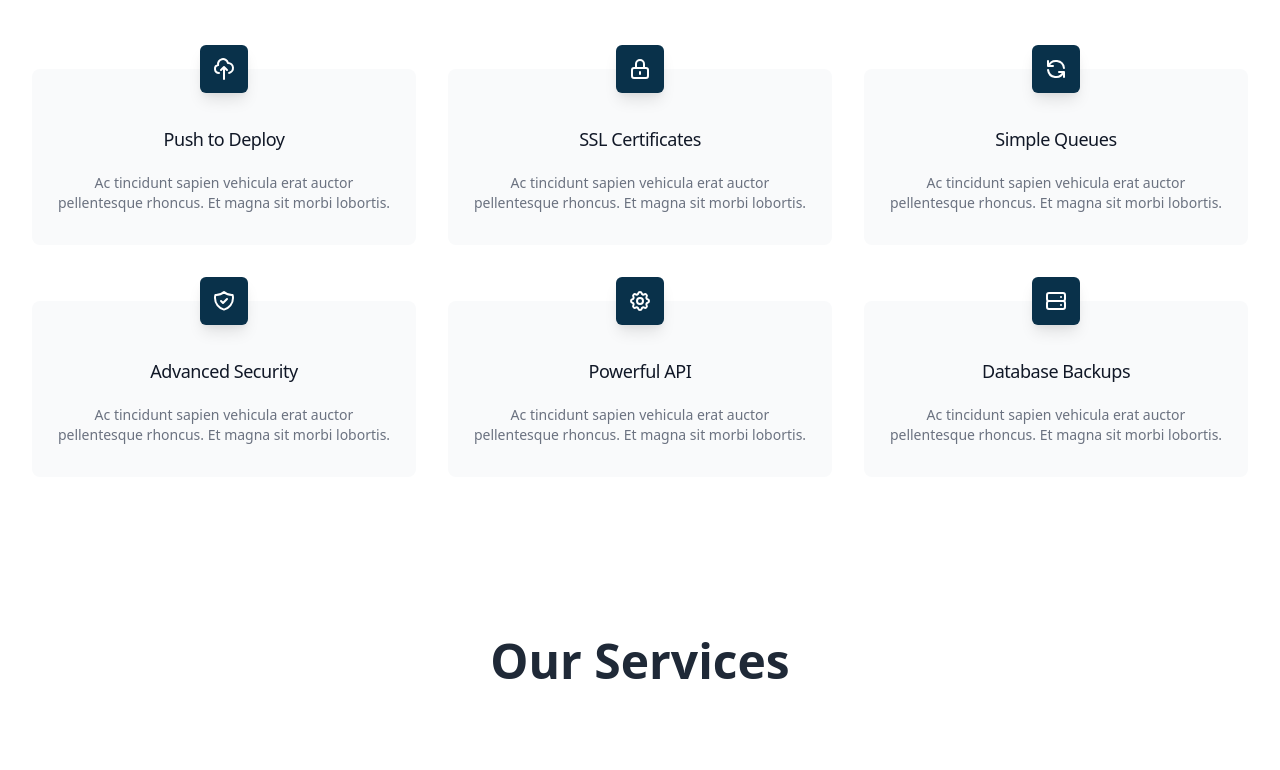
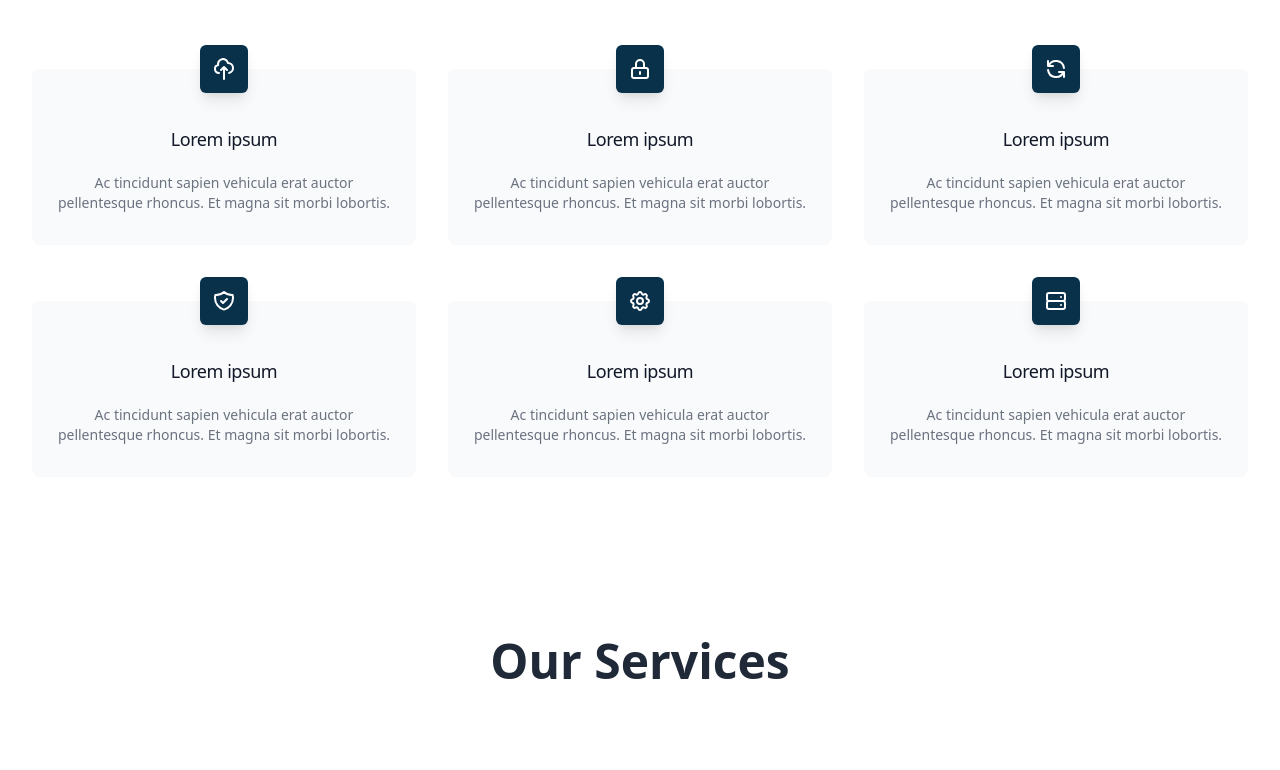
Before and after one commit to Latas2001/Vintage-Finvest, a website: page index.html in a window 1280 px wide. Shown: the part 1006-1776 px from the top of the page. Drawn offline with nearby package versions, Linux system fonts and the light colour scheme.

Commit message:
modified index.html

```diff
--- a/index.html
+++ b/index.html
@@ -571,7 +571,7 @@
                   </svg>
                 </span>
               </div>
-              <h3 class="mt-8 text-lg font-medium text-gray-900 tracking-tight">Push to Deploy</h3>
+              <h3 class="mt-8 text-lg font-medium text-gray-900 tracking-tight">Lorem ipsum</h3>
               <p class="mt-5 text-sm text-gray-500">
                 Ac tincidunt sapien vehicula erat auctor pellentesque rhoncus. Et magna sit morbi lobortis.
               </p>
@@ -590,7 +590,7 @@
                   </svg>
                 </span>
               </div>
-              <h3 class="mt-8 text-lg font-medium text-gray-900 tracking-tight">SSL Certificates</h3>
+              <h3 class="mt-8 text-lg font-medium text-gray-900 tracking-tight">Lorem ipsum</h3>
               <p class="mt-5 text-sm text-gray-500">
                 Ac tincidunt sapien vehicula erat auctor pellentesque rhoncus. Et magna sit morbi lobortis.
               </p>
@@ -609,7 +609,7 @@
                   </svg>
                 </span>
               </div>
-              <h3 class="mt-8 text-lg font-medium text-gray-900 tracking-tight">Simple Queues</h3>
+              <h3 class="mt-8 text-lg font-medium text-gray-900 tracking-tight">Lorem ipsum</h3>
               <p class="mt-5 text-sm text-gray-500">
                 Ac tincidunt sapien vehicula erat auctor pellentesque rhoncus. Et magna sit morbi lobortis.
               </p>
@@ -628,7 +628,7 @@
                   </svg>
                 </span>
               </div>
-              <h3 class="mt-8 text-lg font-medium text-gray-900 tracking-tight">Advanced Security</h3>
+              <h3 class="mt-8 text-lg font-medium text-gray-900 tracking-tight">Lorem ipsum</h3>
               <p class="mt-5 text-sm text-gray-500">
                 Ac tincidunt sapien vehicula erat auctor pellentesque rhoncus. Et magna sit morbi lobortis.
               </p>
@@ -648,7 +648,7 @@
                   </svg>
                 </span>
               </div>
-              <h3 class="mt-8 text-lg font-medium text-gray-900 tracking-tight">Powerful API</h3>
+              <h3 class="mt-8 text-lg font-medium text-gray-900 tracking-tight">Lorem ipsum</h3>
               <p class="mt-5 text-sm text-gray-500">
                 Ac tincidunt sapien vehicula erat auctor pellentesque rhoncus. Et magna sit morbi lobortis.
               </p>
@@ -667,7 +667,7 @@
                   </svg>
                 </span>
               </div>
-              <h3 class="mt-8 text-lg font-medium text-gray-900 tracking-tight">Database Backups</h3>
+              <h3 class="mt-8 text-lg font-medium text-gray-900 tracking-tight">Lorem ipsum</h3>
               <p class="mt-5 text-sm text-gray-500">
                 Ac tincidunt sapien vehicula erat auctor pellentesque rhoncus. Et magna sit morbi lobortis.
               </p>
@@ -839,7 +839,7 @@
 
 
 <!--Counter section-->
-<div class=" mt-20 container bg-brandcolor md:bg-brandcolor border rounded lg:mb-8 lg:w-full group hover:shadow-xl  py-5 sm:max-w-xl md:max-w-full lg:max-w-screen-2xl md:px-4  lg:py-6">
+<div class=" mt-20 container bg-brandcolor md:bg-brandcolor lg:mb-8 lg:w-full group hover:shadow-xl  py-5 sm:max-w-xl md:max-w-full lg:max-w-screen-2xl   lg:py-6">
 <div class="grid row-gap-8 sm:grid-cols-3">
 <div class="text-center">
 <ul id="counter">
```
